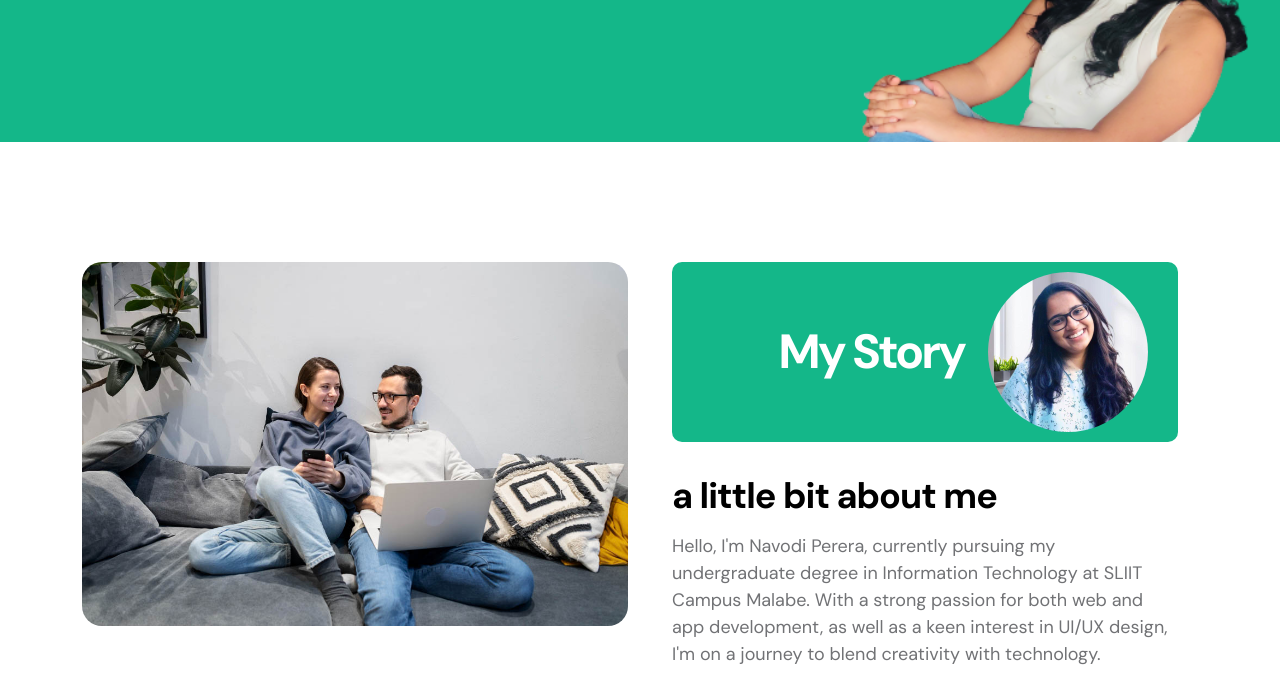
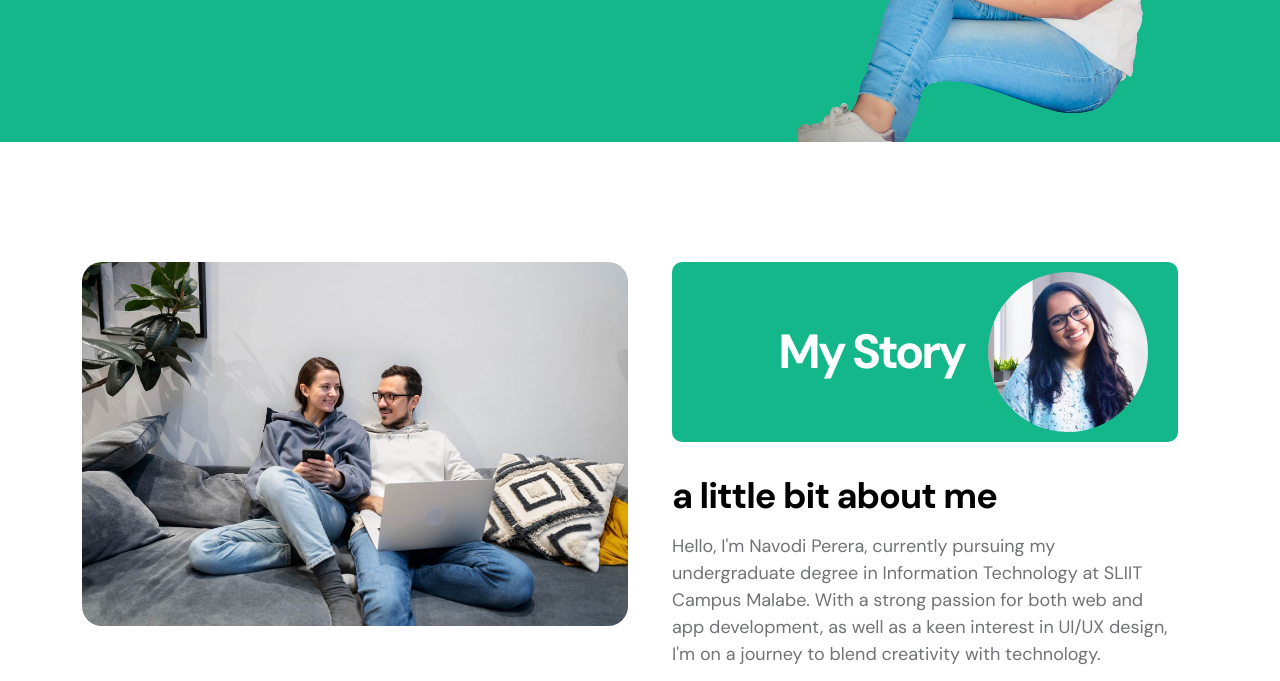
Before and after one commit to navodi0912/Portfolio, a plain HTML site: page Navodi/index.html in a window 1280 px wide. Shown: the part 518-1199 px from the top of the page. Drawn offline with Linux system fonts and the light colour scheme.

Commit message:
Images  add

```diff
--- a/Navodi/css/templatemo-first-portfolio-style.css
+++ b/Navodi/css/templatemo-first-portfolio-style.css
@@ -703,6 +703,7 @@ strong {
 }
 
 .services-price-overlay {
+
   background: var(--secondary-color);
   border-bottom-left-radius: 100%;
   position: absolute;
--- a/Navodi/index.html
+++ b/Navodi/index.html
@@ -111,8 +111,8 @@ https://templatemo.com/tm-578-first-portfolio
                         </div>
 
                         <div class="col-lg-5 col-12 position-relative">
-                            <div class="hero-image-wrap"></div>
-                            <img src="images/main-removebg-preview.png" class="hero-image img-fluid" alt="">
+                            <div class="hero-image-wrap"><img src="images/main-removebg-preview.png"></div>
+                            <!-- <img src="images/main-removebg-preview.png" class="hero-image img-fluid" alt=""> -->
                         </div>
 
                     </div>
```
Also changed, not shown: 1 other file.
